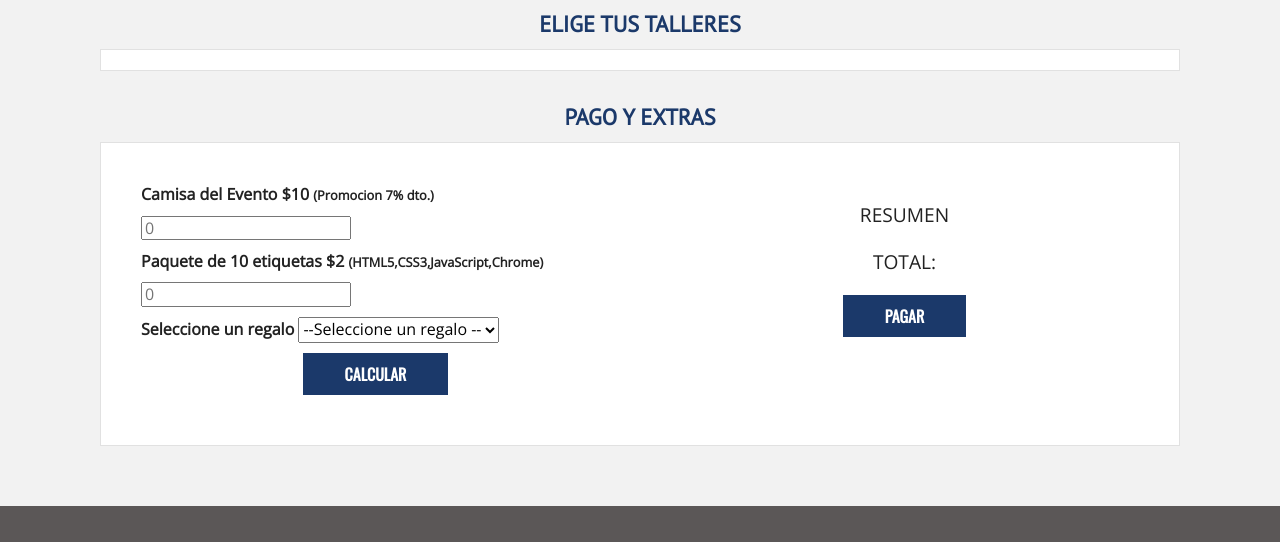
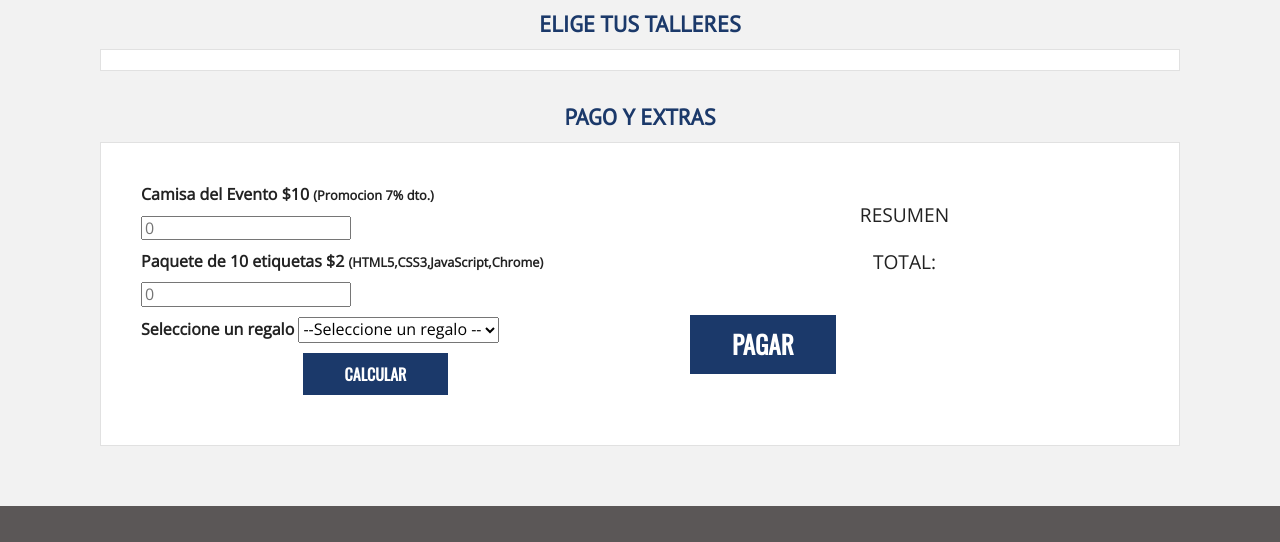
Before and after one commit to AndresCastro997/Programacion-Web-Proyecto-Final, a plain HTML site: page registro.html in a window 1280 px wide. Shown: the part 1705-2247 px from the top of the page. Drawn offline with nearby package versions, Linux system fonts and the light colour scheme.

Commit message:
PROYECTO FINAL DE PROGRAMACION WEB

```diff
--- a/registro.html
+++ b/registro.html
@@ -268,7 +268,8 @@
                         <div id="suma-total">
 
                         </div>
-                        <input type="submit" id="btnRegistro" class="button" value="Pagar">
+                        <a href="registro.html"> <p class="button">PAGAR</p></a>
+
 
                     </div>
                     <!--total-->
```
